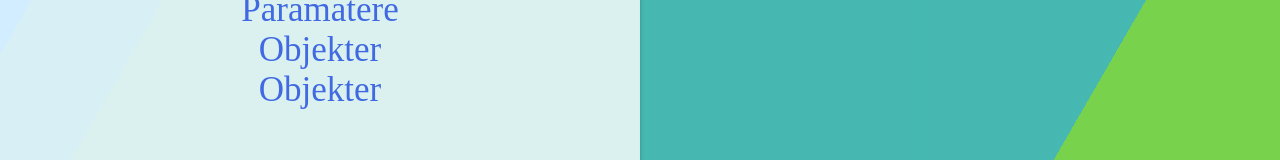
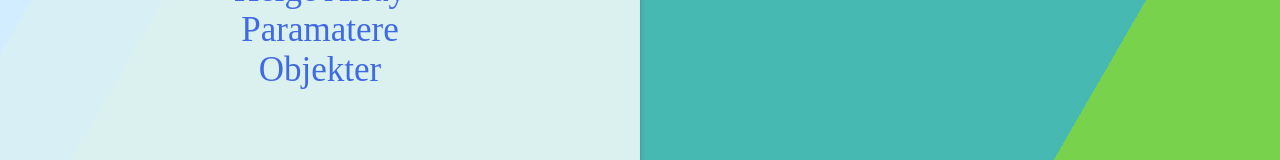
Before and after one commit to elmerbrodt/halvaaroppgaver, a plain HTML site: page index.html in a window 1280 px wide. Shown: the part 632-792 px from the top of the page. Drawn offline with Linux system fonts and the light colour scheme.

Commit message:
Update index.html

```diff
--- a/index.html
+++ b/index.html
@@ -124,7 +124,6 @@
     <li> <a href="littFunksjoner/helgeArray.html">Helge Array </a> </li>
     <li> <a href="littFunksjoner/parametere.html">Paramatere </a> </li>
     <li> <a href="oving/objekter.html"> Objekter </a></li>
-    <li> <a href="russekort/russekort.html"> Objekter </a></li>
     <!--Alle oppgaver jeg har gjort med linker til de før jul -->
 
   </div>
```
